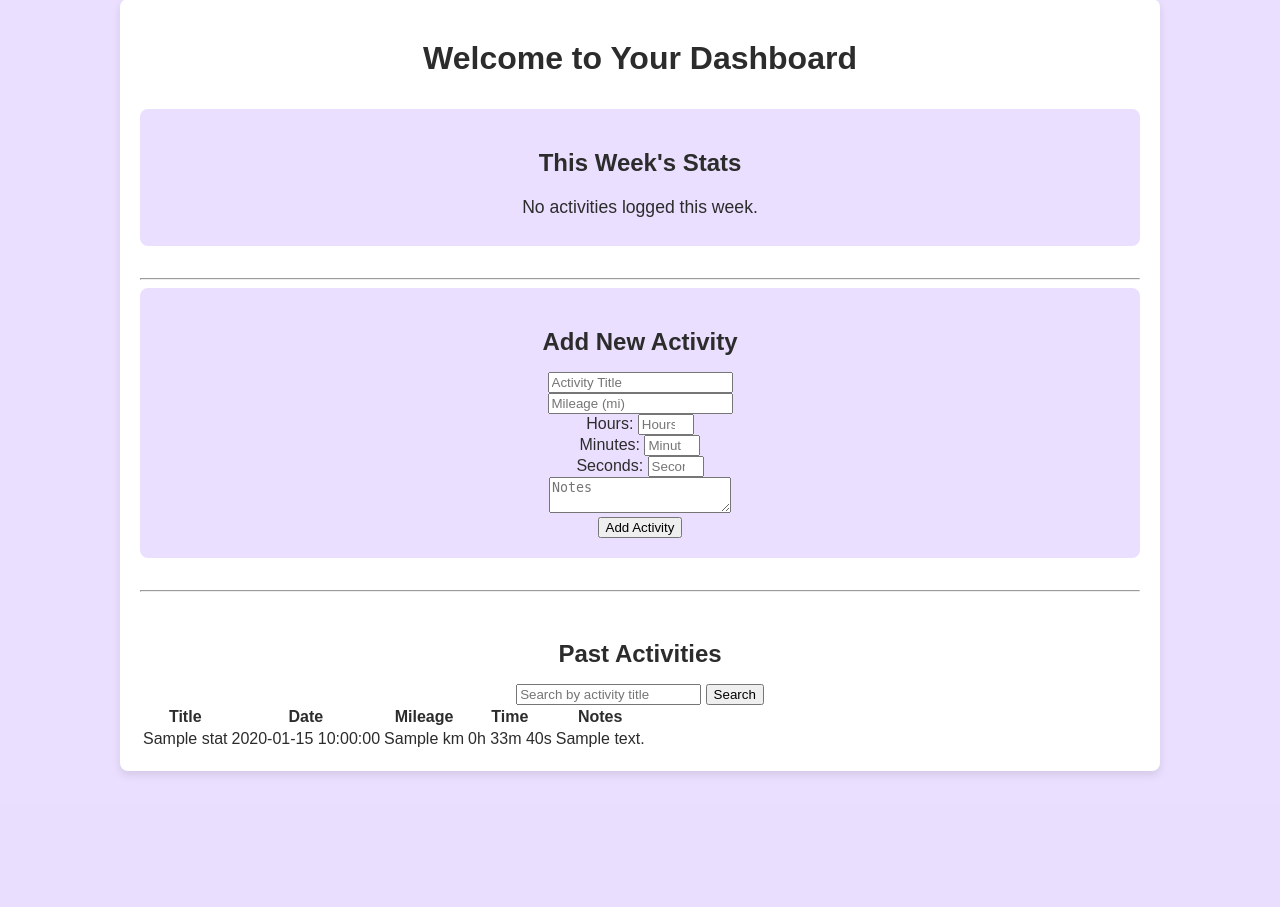
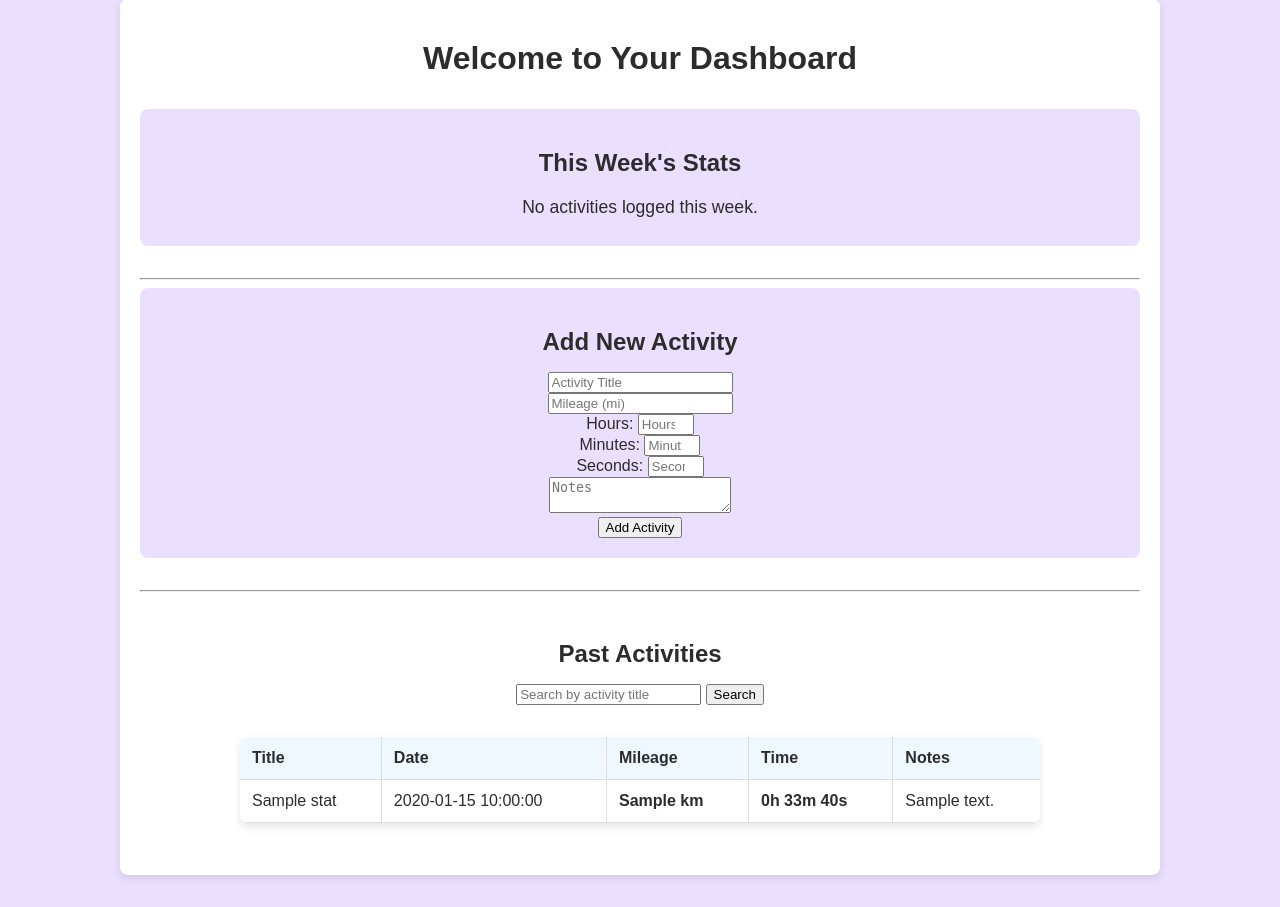
Before and after one commit to EmmaLond/Final_Project, a PHP site: page /user_dashboard.php in a window 1280 px wide. Shown: the part 91-998 px from the top of the page. Before the commit the page ends 866 px from the top, so only its background shows below. Run offline with PHP 8.4, Linux system fonts and the light colour scheme; the visitor is signed in with stand-in values (Sample User, id 1); tables that the repository leaves empty or names only in its code hold one stand-in row (values such as "Sample post").

Commit message:
table fix

```diff
--- a/user_dashboard.php
+++ b/user_dashboard.php
@@ -147,7 +147,7 @@ $activities = $stmt->fetchAll(PDO::FETCH_ASSOC);
     </form>
 
 <?php if (count($activities) > 0): ?>
-    <table>
+    <table class="activities-table">
         <thead>
             <tr>
                         <th>Title</th>
```
